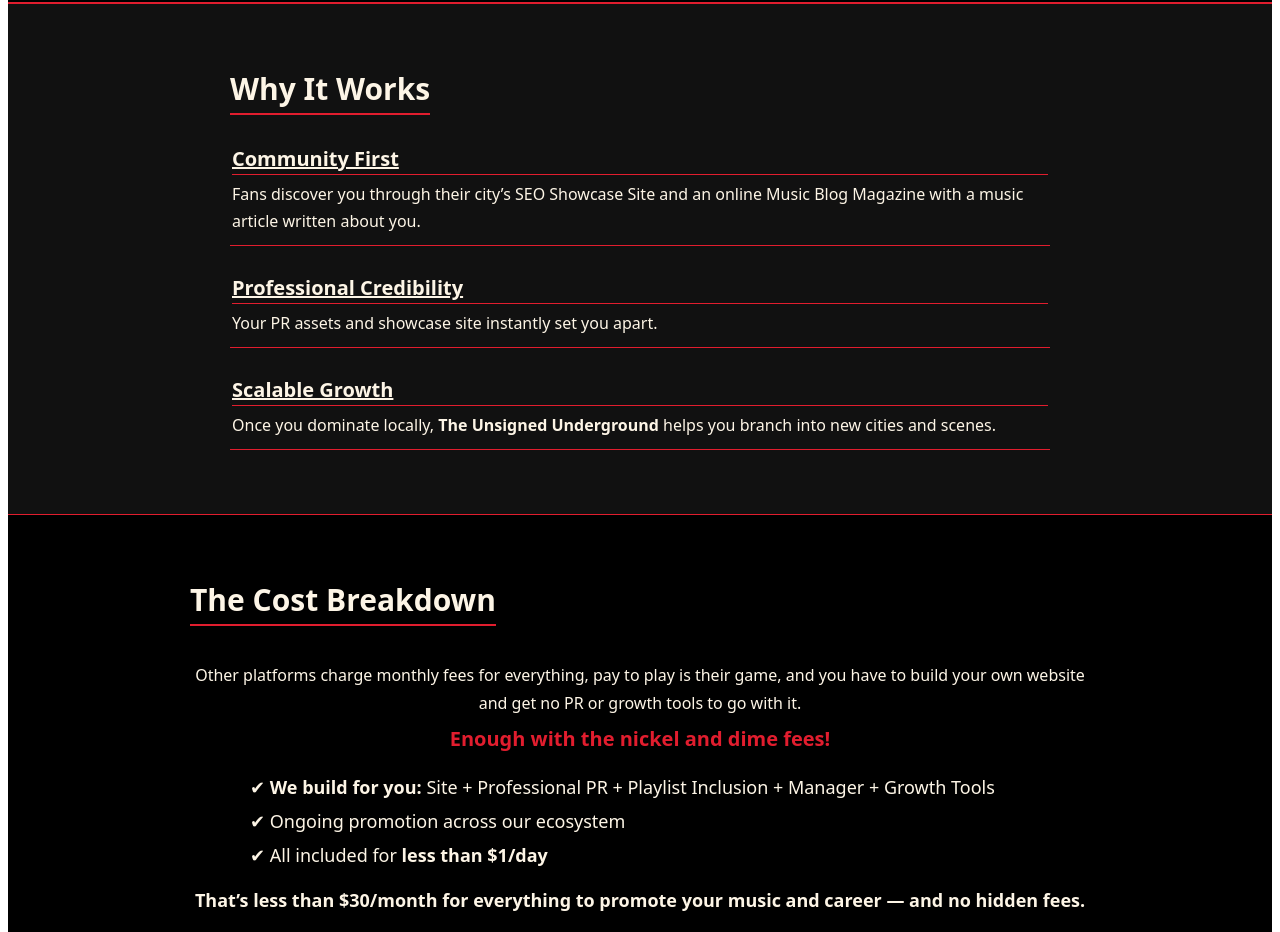
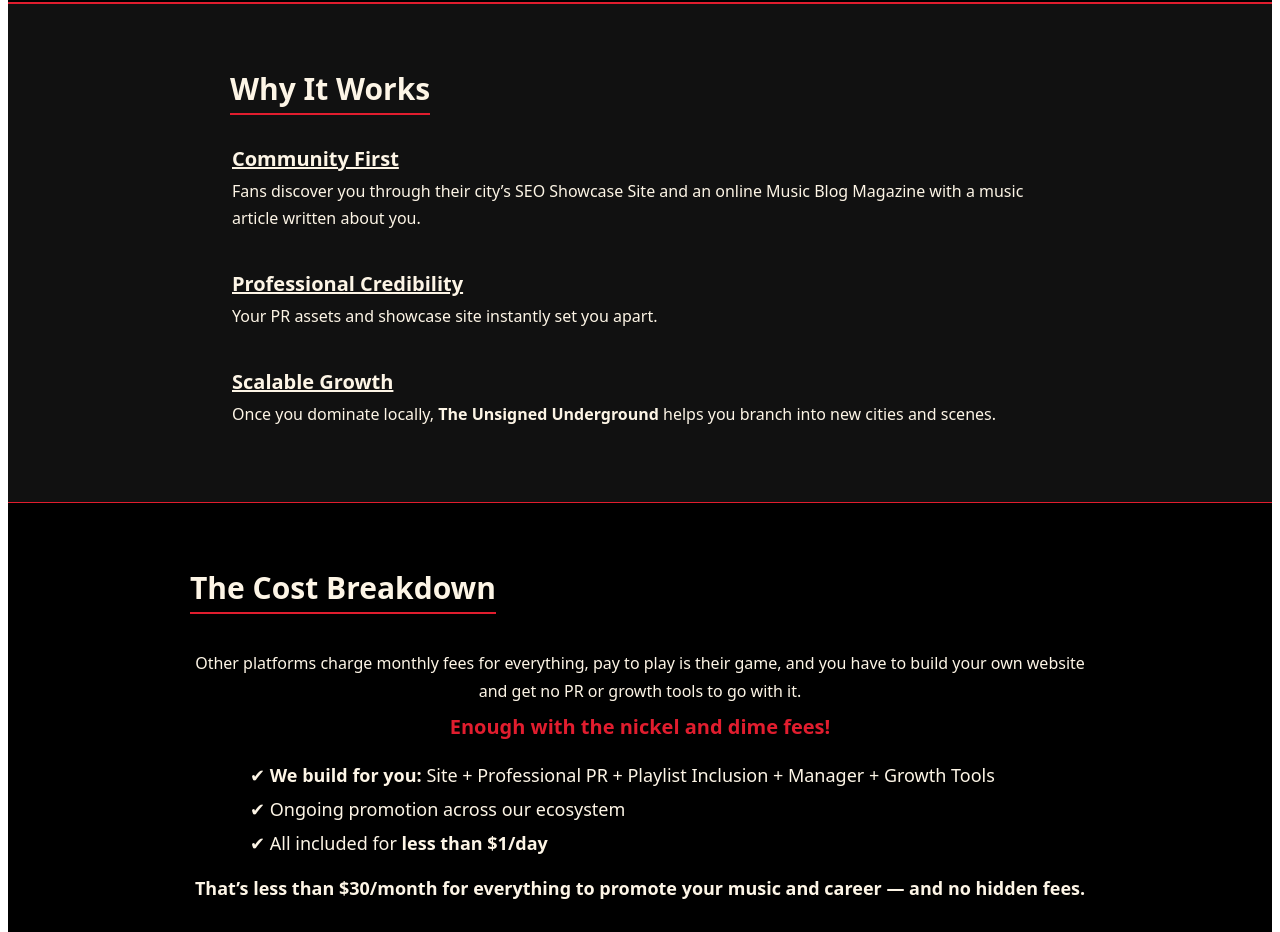
Before and after one commit to theunsignedunderground/uu-main-site, a Next.js app: page / in a window 1280 px wide. Shown: the part 1480-2412 px from the top of the page. Built offline with nearby package versions, Linux system fonts and the light colour scheme.

Commit message:
Update index.js

```diff
--- a/pages/index.js
+++ b/pages/index.js
@@ -250,8 +250,7 @@
   background: colors.black
 };
 const liBlockAlt = {
-  borderBottom: `1px solid ${colors.outlawRed}`,
-  padding: "10px 2px"
+  padding: "10px 2px" // ❌ removed borderBottom
 };
 const liTitle = {
   margin: "0 0 6px 0",
@@ -260,10 +259,11 @@
   color: colors.vintageCream
 };
 const liTitleUnderline = {
-  ...liTitle,
-  textDecoration: "underline",
-  borderBottom: `1px solid ${colors.outlawRed}`,
-  paddingBottom: 2
+  margin: "0 0 6px 0",
+  fontSize: 20,
+  fontWeight: 800,
+  color: colors.vintageCream,
+  textDecoration: "underline"
 };
 const liText = { margin: 0, color: colors.vintageCream, lineHeight: 1.7 };
 
```
